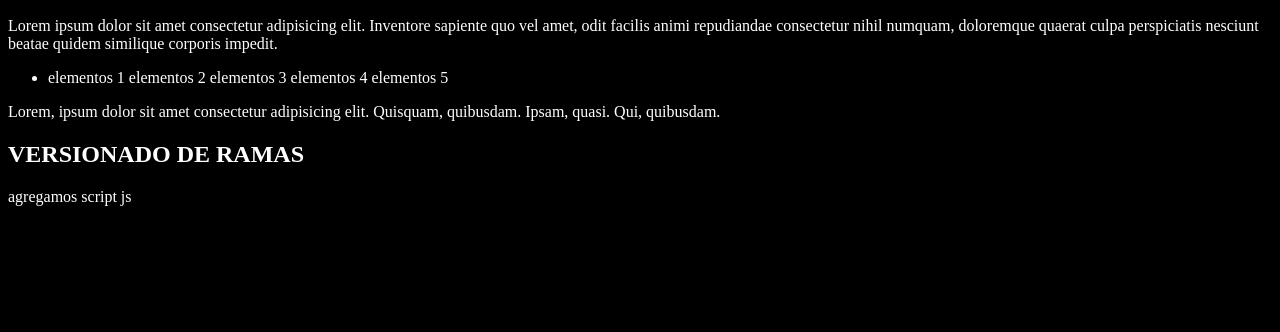
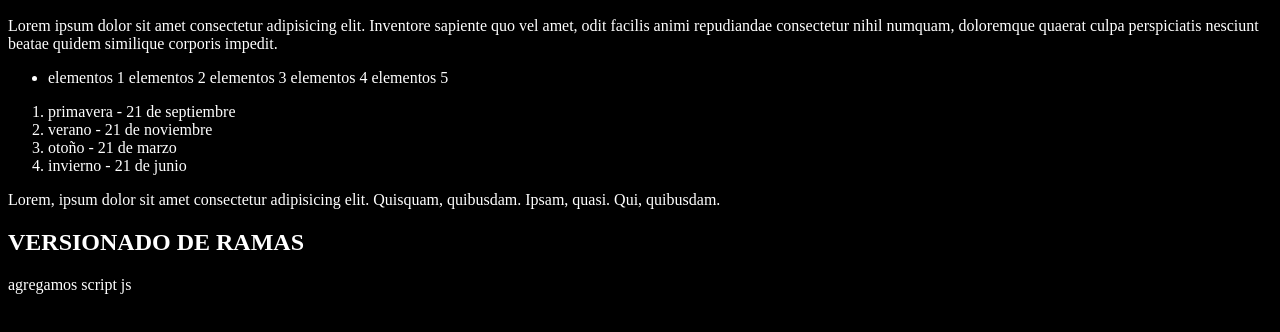
Before and after one commit to nicolas6548/curso-git-jon-mircha, a plain HTML site: page index.html in a window 1280 px wide. Shown: the part 110-442 px from the top of the page. Drawn offline with Linux system fonts and the light colour scheme.

Commit message:
agregando fecha a las estaciones del año

```diff
--- a/index.html
+++ b/index.html
@@ -19,6 +19,12 @@
     <ul>
       <li>elementos 1 elementos 2 elementos 3 elementos 4 elementos 5</li>
     </ul>
+    <ol>
+      <li>primavera - 21 de septiembre</li>
+      <li>verano - 21 de noviembre</li>
+      <li>otoño - 21 de marzo</li>
+      <li>invierno - 21 de junio</li>
+    </ol>
     <p>
       Lorem, ipsum dolor sit amet consectetur adipisicing elit. Quisquam,
       quibusdam. Ipsam, quasi. Qui, quibusdam.
```
